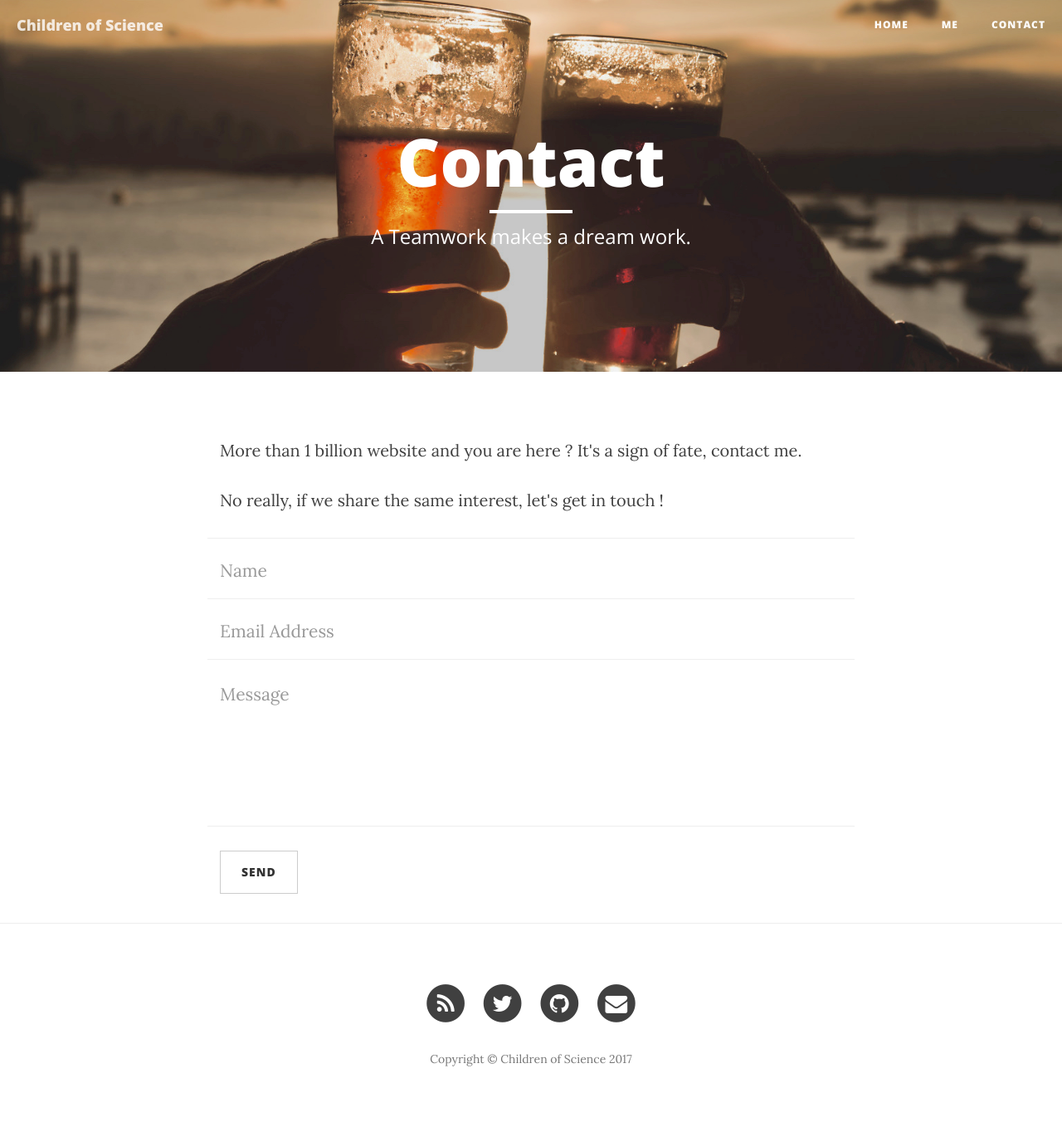
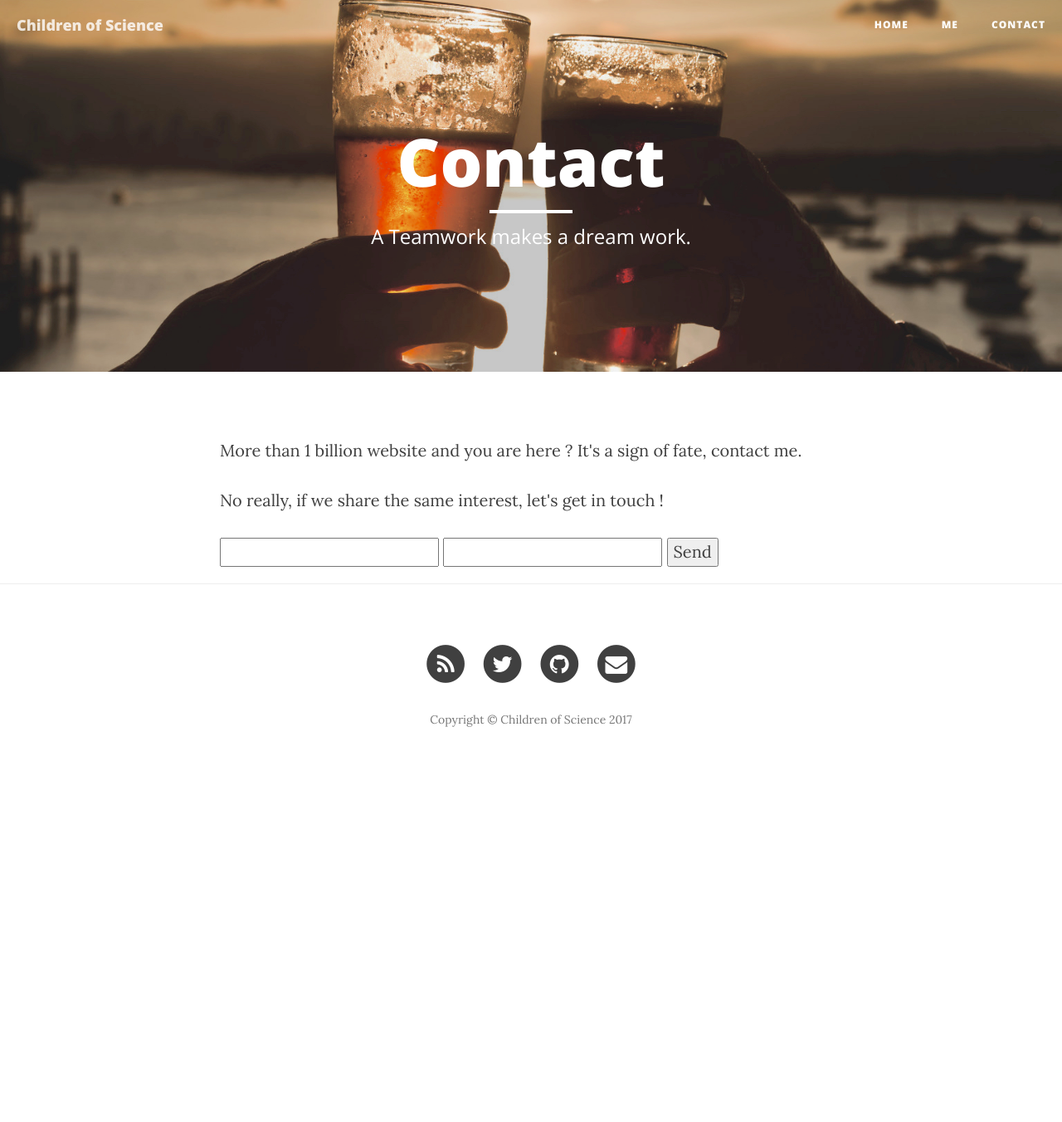
Before and after one commit to Koumoul/Children-of-Science, a Jekyll site: the page built from contact/contact.html, in a window 1280 px wide. Shown: the whole page at 83% size. Built offline with Jekyll 4.4.1, drawn with Linux system fonts in a browser that asks for light colours; nearby versions of some CDN libraries; after the commit the page ends 943 px from its top, so only the background shows below that.

Commit message:
messagerie

```diff
--- a/contact/contact.html
+++ b/contact/contact.html
@@ -9,7 +9,7 @@ header-img: "img/contact.jpg"
 <!-- Contact Form - Enter your email address on line 19 of the mail/contact_me.php file to make this form work. -->
 <!-- WARNING: Some web hosts do not allow emails to be sent through forms to common mail hosts like Gmail or Yahoo. It's recommended that you use a private domain email address! -->
 <!-- NOTE: To use the contact form, your site must be on a live web host with PHP! The form will not work locally! -->
-
+<!--
 <form name="sentMessage" action="http://formspree.io/bourhis.nicolas.29@gmail.com" id="contactForm" method="POST" >
     <div class="row control-group">
         <div class="form-group col-xs-12 floating-label-form-group controls">
@@ -40,3 +40,11 @@ header-img: "img/contact.jpg"
         </div>
     </div>
 </form>
+-->
+
+<form action="https://formspree.io/bourhis.nicolas.29@gmail.com"
+      method="POST">
+    <input type="text" name="name">
+    <input type="email" name="_replyto">
+    <input type="submit" value="Send">
+</form>
```
